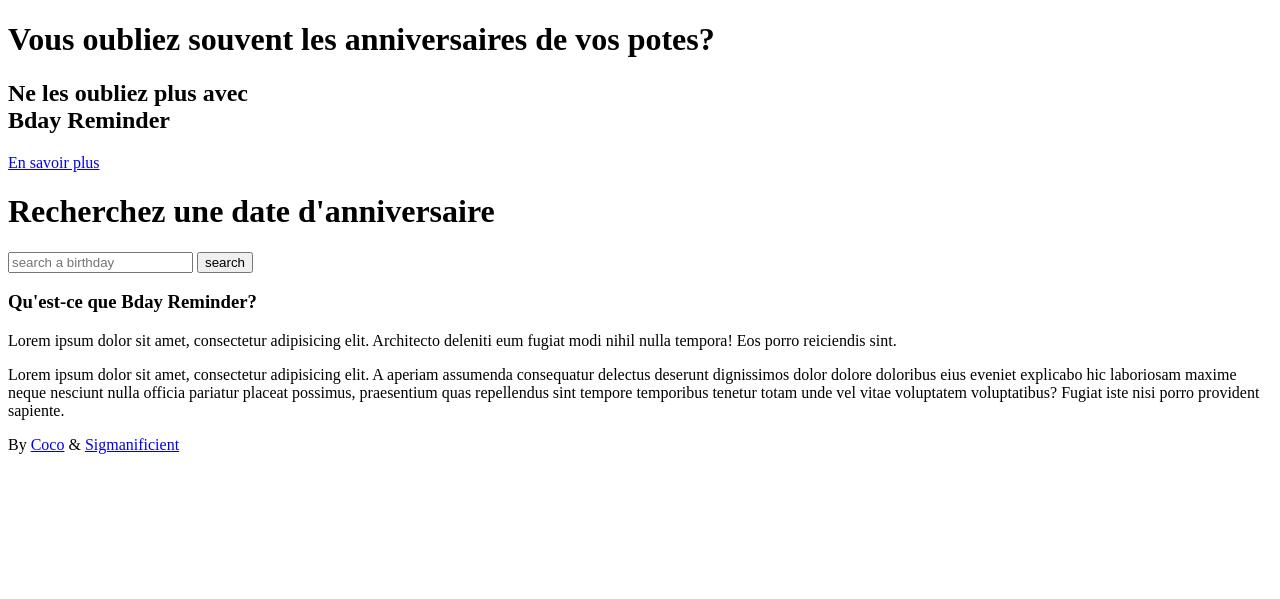
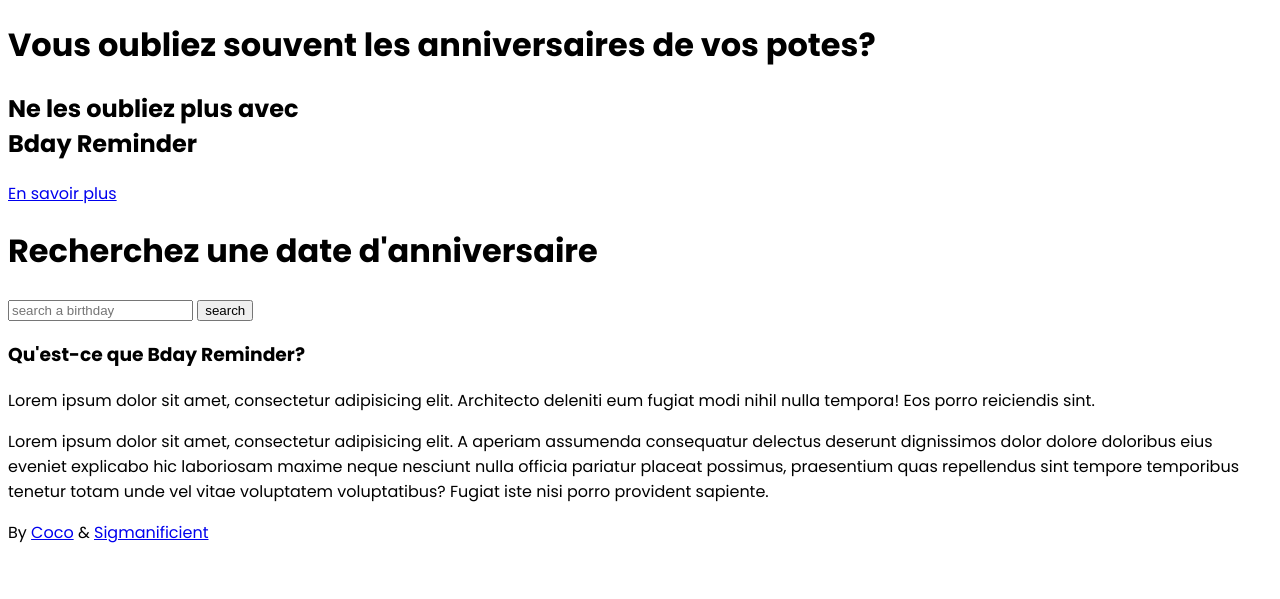
Before and after one commit to Sigmanificient/bday-reminder, a Flask app: page / in a window 1280 px wide. Shown: the top 599 px of the page. Run offline with Flask 2, Linux system fonts and the light colour scheme; style sheets or scripts are compiled from the project's sources.

Commit message:
starting scss structure

```diff
--- /dev/null
+++ b/src/static/scss/base/_reset.scss
@@ -0,0 +1,3 @@
+body {
+  margin: 0;
+}
--- /dev/null
+++ b/src/static/scss/base/_typography.scss
@@ -0,0 +1,6 @@
+@import url('https://fonts.googleapis.com/css2?family=Poppins:wght@400;700&display=swap');
+
+body {
+  font-size: 16px;
+  font-family: 'Poppins', 'Arial', sans-serif;
+}
--- a/src/static/scss/style.scss
+++ b/src/static/scss/style.scss
@@ -1 +1,2 @@
-@forward "colors";
+@use "base/colors";
+@use "base/typography";
```
Also changed, not shown: src/static/scss/base/_colors.scss (renamed from src/static/scss/_colors.scss).
